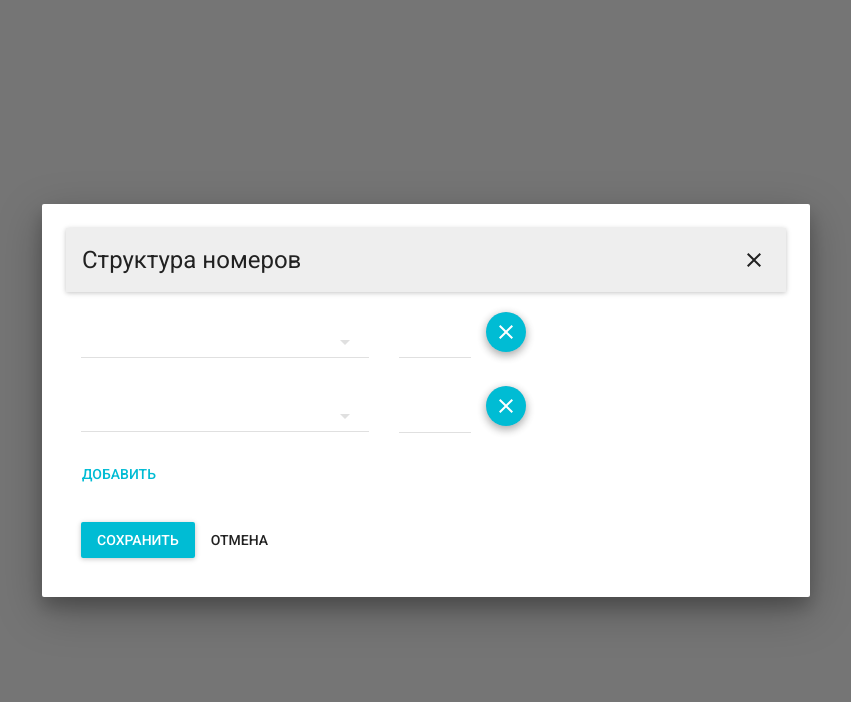
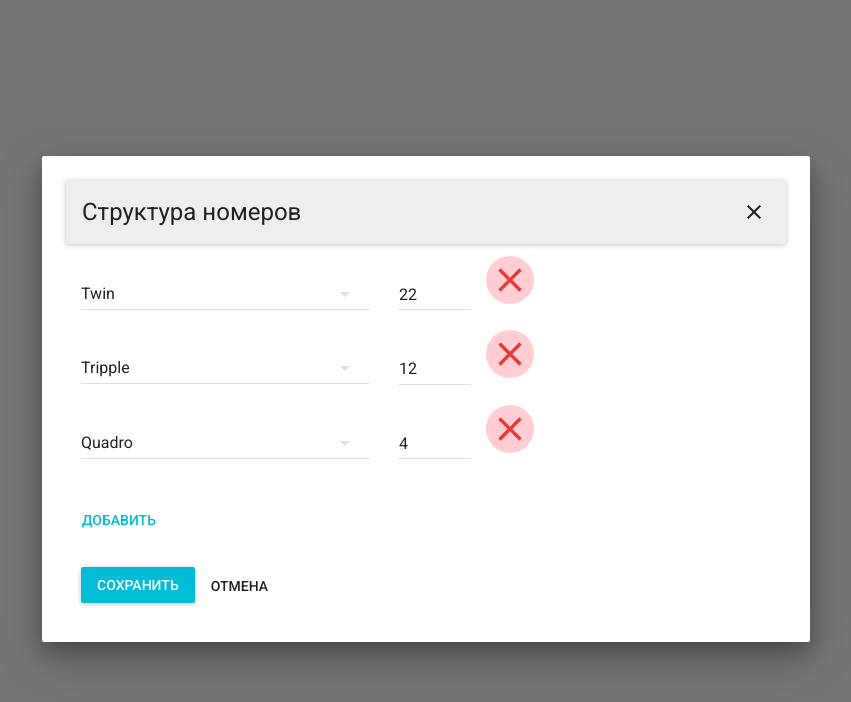
Before and after one commit to Miakshin/test-component, a React (Create React App) app: page / in a window 1280 px wide. Shown: the top 702 px of the page, without its empty margins (214-1065 px from the left). Built offline with nearby package versions, Linux system fonts and the light colour scheme.

Commit message:
added some functions

```diff
--- a/src/components/modal-window/modal-window.jsx
+++ b/src/components/modal-window/modal-window.jsx
@@ -3,64 +3,139 @@ import Dialog from 'material-ui/Dialog';
 import AppBar from 'material-ui/AppBar';
 import IconButton from 'material-ui/IconButton';
 import NavigationClose from 'material-ui/svg-icons/navigation/close';
-import FloatingActionButton from 'material-ui/FloatingActionButton';
 import FlatButton from 'material-ui/FlatButton';
 import SelectField from 'material-ui/SelectField';
 import MenuItem from 'material-ui/MenuItem';
 import TextField from 'material-ui/TextField';
 import RaisedButton from 'material-ui/RaisedButton';
 import { grey200 , grey900 , red100, red600} from 'material-ui/styles/colors';
+import mockData from '../../mock-data/mock-data';
+import selectVariables from '../../mock-data/select-variables'
 
 class ModalWindow extends Component {
+  constructor(props) {
+    super(props);
+    this.state = {
+        open: true,
+        data: mockData
+      };
+
+    this.onChangeType = this.onChangeType.bind(this);
+    this.onChangeValue = this.onChangeValue.bind(this);
+  }
+
   state = {
     open: true,
+    data: mockData
   };
 
+  handleOpen = () => {
+    this.setState({open: true});
+  };
+
+  handleClose = () => {
+    this.setState({open: false});
+  };
+
+  onAddLine = () => {
+    const newLine = {
+      id: Date.now(),
+      type: "",
+      value: 0
+    }
+    const newStateData = [...this.state.data , newLine];
+
+    this.setState({data: newStateData})
+  }
+
+  onChangeType = (ev) => {
+    console.dir(ev.target)
+  }
+
+  onChangeValue = (ev) => {
+    console.log(ev.target.value)
+  }
+
+  onSaveItems = () => {
+    this.setState({
+      open: false,
+      data: mockData
+    })
+  }
+
+  onDeleteLine = (id) => {
+    const newStateData = this.state.data.reduce((acum, curr) => {
+      return curr.id === id ? acum : [...acum, curr]
+    },[])
+
+    this.setState({data: newStateData})
+  }
+
   render() {
+
+    const selectItems = selectVariables.map((sVar , i ) => {
+      return(
+        <MenuItem value={ sVar } key={i} primaryText ={ sVar } />
+      )
+    })
+
+    const numberStructuresList = this.state.data.map( item => {
+      return(
+        <div key={item.id}>
+          <SelectField
+            value={item.type}
+            maxHeight={200}
+            style={{ margin : "0px 15px", top: "26px", width: "40%"}}
+            onChange={this.onChangeType}>
+            {selectItems}
+          </SelectField>
+          <TextField type="number"
+            style={{ width: "10%", margin : "0px 15px"}}
+            name={`text${item.id}`}
+            value={item.value}
+            onChange={this.onChangeValue}/>
+          <IconButton
+            style={{ background : red100 , borderRadius : "50%", padding : "0px"}}
+            iconStyle={{width:  "40px", height:  "40px"}}>
+            <NavigationClose color={red600}
+            onClick={()=>this.onDeleteLine(item.id)}/>
+          </IconButton>
+        </div>
+      )
+    })
+
     return (
-      <Dialog open = { this.state.open } >
+      <div style={{display: "flex", alignItems : "center", justifyContent : "center", height: "100vh"}}>
+        <RaisedButton label="Open modal window" onClick={this.handleOpen} />
+        <Dialog
+          open = { this.state.open }
+          autoScrollBodyContent = {true} >
           <AppBar
             style={{ background :  grey200 }}
             title={<span style={{color : grey900}}>Структура номеров</span>}
             iconElementRight={
               <IconButton>
-              <NavigationClose color={grey900} />
+                <NavigationClose color={grey900}
+                  onClick={this.handleClose}/>
               </IconButton>}
             iconElementLeft = {<div></div>}/>
-        <SelectField
-          value={this.state.value}
-          onChange={this.handleChange}
-          maxHeight={200}
-          style={{ margin : "0px 15px", top: "26px", width: "40%"}}>
-          <MenuItem value={1} key={1} primaryText= "first" />
-          <MenuItem value={2} key={2} primaryText= "second" />
-          <MenuItem value={3} key={3} primaryText= "theart" />
-        </SelectField>
-        <TextField type="number" style={{ width: "10%", margin : "0px 15px"}}/>
-        <FloatingActionButton mini={ true } style={{background : red100 }} >
-          <NavigationClose color={ red600 } />
-        </FloatingActionButton>
-
-        <SelectField
-          value={this.state.value}
-          onChange={this.handleChange}
-          maxHeight={200}
-          style={{ margin : "0px 15px", top: "26px", width: "40%"}}>
-          <MenuItem value={1} key={1} primaryText= "first" />
-          <MenuItem value={2} key={2} primaryText= "second" />
-          <MenuItem value={3} key={3} primaryText= "theart" />
-        </SelectField>
-        <TextField type="number" style={{ width: "10%", margin : "0px 15px"}}/>
-        <FloatingActionButton mini={ true } style={{background : red100 }} >
-          <NavigationClose color={ red600 } />
-        </FloatingActionButton>
-
-        <br/><FlatButton label="Добавить" primary={true} style={{margin: "15px 0px"}}/>
+          {numberStructuresList}
+          <br/><FlatButton label="Добавить"
+            primary={true}
+            style={{margin: "15px 0px"}}
+            hoverColor="#ffffff"
+            rippleColor="#ffffff"
+            onClick={this.onAddLine}/>
           <footer style={{margin: "15px"}}>
-          <RaisedButton label="Сохранить" primary={true} />
-          <FlatButton label="Отмена" default={true} />
+            <RaisedButton
+              label="Сохранить"
+              primary={true}
+              onClick={this.onSaveItems}/>
+            <FlatButton label="Отмена" default={true}
+              onClick={this.handleClose}/>
           </footer>
         </Dialog>
+      </div>
     );
   }
 }
--- /dev/null
+++ b/src/mock-data/mock-data.js
@@ -0,0 +1,19 @@
+const mockData = [
+  {
+    id: 1,
+    type: "Twin",
+    value: 22
+  },
+  {
+    id: 2,
+    type: "Tripple",
+    value: 12
+  },
+  {
+    id: 3,
+    type: "Quadro",
+    value: 4
+  }
+]
+
+export default mockData;
--- /dev/null
+++ b/src/mock-data/select-variables.js
@@ -0,0 +1,7 @@
+const selectVariables = [
+  "Twin",
+  "Tripple",
+  "Quadro"
+]
+
+export default selectVariables
```
Lines whose indentation alone changed are shown as unchanged.
